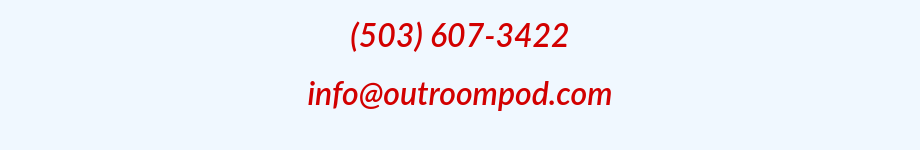
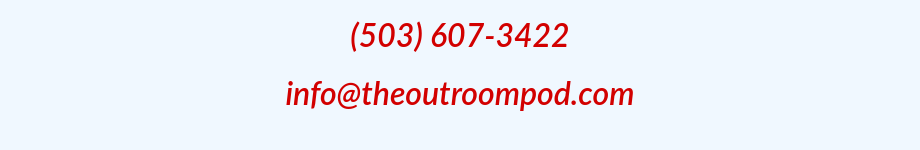
Before and after one commit to krs00/outroompod-v1, a plain HTML site: page index.html in a window 1280 px wide. Shown: the part 1116-1266 px from the top of the page, without its empty margins (180-1100 px from the left). Drawn offline with Linux system fonts and the light colour scheme.

Commit message:
update email

```diff
--- a/index.html
+++ b/index.html
@@ -92,7 +92,7 @@
           </p>
           <p class="body-txt end-txt">
             <a href="mailto:info@christlikecarpentry.com"
-              >info@outroompod.com</a
+              >info@theoutroompod.com</a
             >
           </p>
         </address>
```
